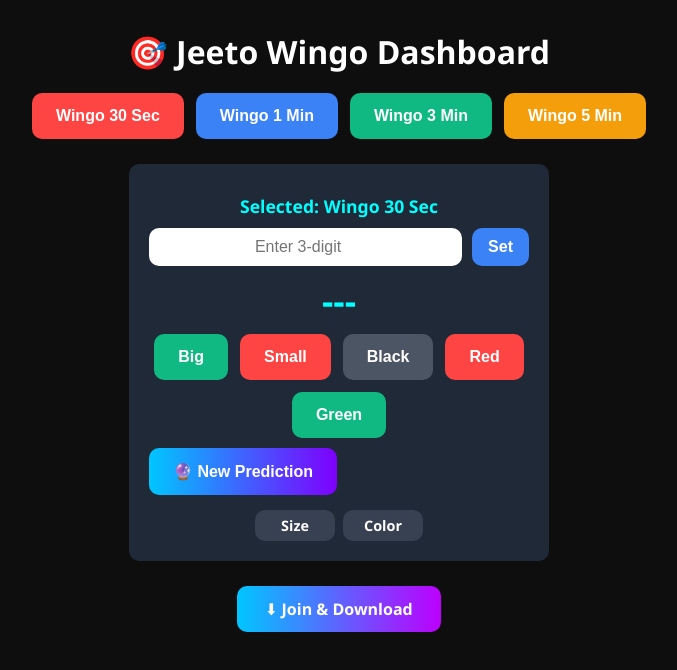
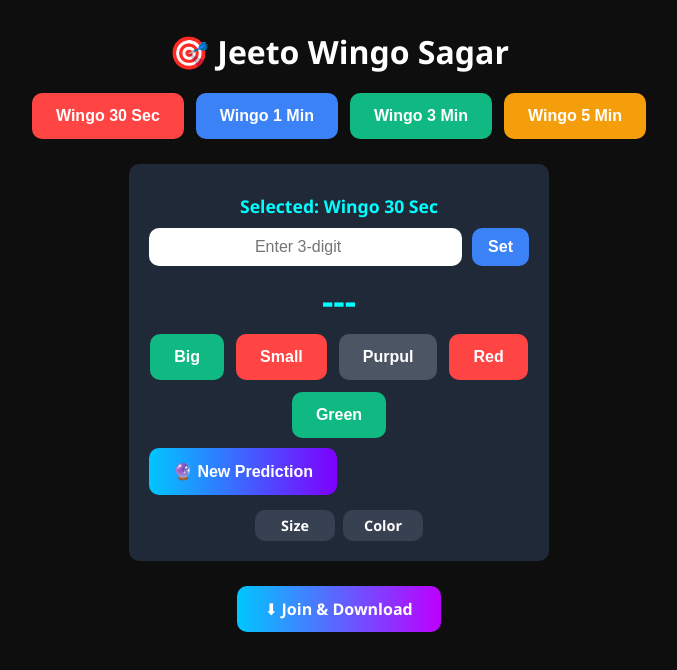
Before and after one commit to malik00609/Jeeto-Hack-Mod, a plain HTML site: page index.html in a window 1280 px wide. Shown: the whole page, without its empty margins (301-978 px from the left). Drawn offline with Linux system fonts and the light colour scheme.

Commit message:
Update index.html

```diff
--- a/index.html
+++ b/index.html
@@ -50,7 +50,7 @@
   </style>
 </head>
 <body>
-  <h1>🎯 Jeeto Wingo Dashboard</h1>  <!-- Time interval buttons -->  <div class="time-btns">
+  <h1>🎯 Jeeto Wingo Sagar</h1>  <!-- Time interval buttons -->  <div class="time-btns">
     <button class="btn red"    onclick="setMode('Wingo 30 Sec')">Wingo 30 Sec</button>
     <button class="btn blue"   onclick="setMode('Wingo 1 Min')">Wingo 1 Min</button>
     <button class="btn green"  onclick="setMode('Wingo 3 Min')">Wingo 3 Min</button>
@@ -69,7 +69,7 @@
 <div class="cat-btns" style="margin-top:10px">
   <button class="btn green"  onclick="selectSize('Big')">Big</button>
   <button class="btn red"    onclick="selectSize('Small')">Small</button>
-  <button class="btn black"  onclick="selectColor('Black')">Black</button>
+  <button class="btn black"  onclick="selectColor('Black')">Purpul</button>
   <button class="btn red"    onclick="selectColor('Red')">Red</button>
   <button class="btn green"  onclick="selectColor('Green')">Green</button>
 </div>
```
